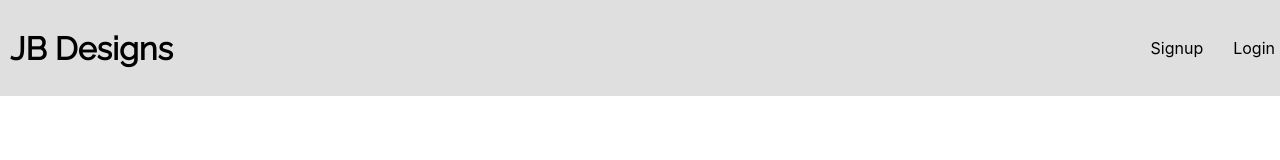
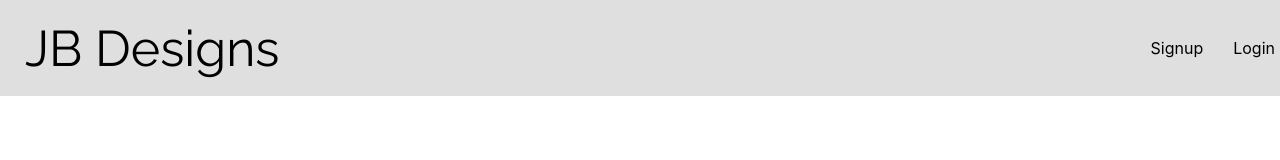
Before and after one commit to ambonetto/Project-4-Frontend, a React (Create React App) app in the folder shirts-frontend/: page / in a window 1280 px wide. Shown: the top 160 px of the page. Built offline with nearby package versions, Linux system fonts and the light colour scheme.

Commit message:
Updated Title to return to homepage

```diff
--- a/shirts-frontend/src/App.css
+++ b/shirts-frontend/src/App.css
@@ -26,6 +26,7 @@ a:hover {
 
 .title {
   font-family: Raleway, Airal, sans-serif;
+  font-size: 50px;
 }
 
 .slide > div {
--- a/shirts-frontend/src/App.js
+++ b/shirts-frontend/src/App.js
@@ -91,7 +91,7 @@ class App extends Component {
     return (
       <div className="App">
         <header>
-          <h1 className="title">JB Designs</h1>
+          <Link className="title" to="/">JB Designs</Link>
           <nav>
             {!this.state.currentUser ?
               <div>
```
